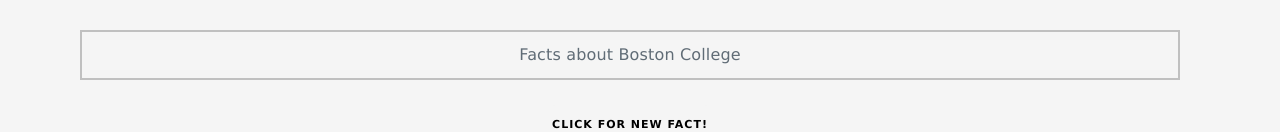
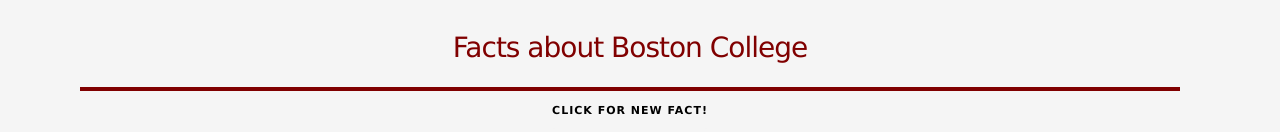
Before and after one commit to wellerb/Weller-CV-Lab1, a plain HTML site: page index.html in a window 1280 px wide. Shown: the part 353-485 px from the top of the page. Drawn offline with nearby package versions, Linux system fonts and the light colour scheme.

Commit message:
updated borders

```diff
--- a/index.html
+++ b/index.html
@@ -26,8 +26,12 @@
                 <p style="clear: both;"></p>
             </center>
         </div>
-        <div id = "content">
-            <p style = "padding: 10px; border: 2px solid silver;"> Facts about Boston College </p>
+        <div class = "factsheader">
+            <center>
+            <h3> Facts about Boston College </h3>
+            </center>
+        </div>
+        <div id = "content" class = "facts">
             <script script defer src="js/main.js"></script>
         </div>
         <button class = "button"
--- a/style.css
+++ b/style.css
@@ -1,6 +1,17 @@
 
 #content{
-    font-family: 'Lucida Sans', 'Lucida Sans Regular', 'Lucida Grande', 'Lucida Sans Unicode', Geneva, Verdana, sans-serif;
+    font-family: 'Franklin Gothic Medium', 'Arial Narrow', Arial, sans-serif;
+}
+
+.factsheader{
+    border-bottom: 2px solid maroon;
+    color: maroon;
+    text-shadow: maroon;
+    text-size-adjust: 2px;
+}
+.facts{
+    font-size: 15px;
+    border-bottom: 2px solid maroon;
 }
 .photo-grid{
     width: auto;
```
